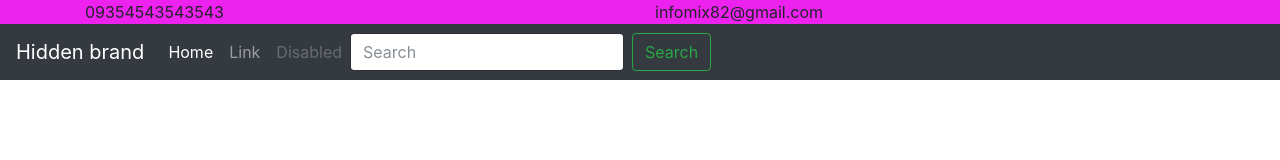
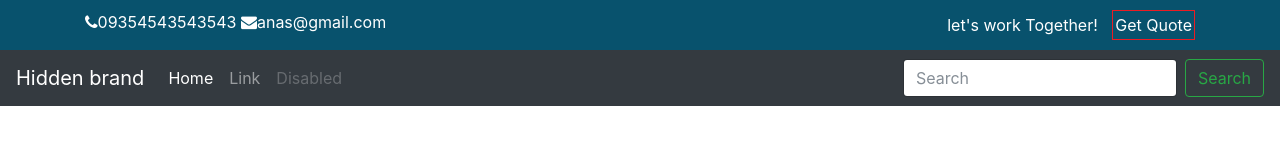
Before and after one commit to anasalpure/design, a plain HTML site: page index.html in a window 1280 px wide. Drawn offline with Linux system fonts and the light colour scheme.

Commit message:
last monday
add some css

```diff
--- a/css/custom.css
+++ b/css/custom.css
@@ -1,11 +1,36 @@
-.searchform{
-width:80%;
-transform: easy 2 2;
+/*
+auther : anas alpure
+maincolors:
+1:#08526d
+2:#eclc23
+*/
+
+
+
+.searchform input{
+    /*
+    width:80%;
+    transition-property: width;
+    transition-duration: 5s;
+    transition-timing-function: linear;
+    transition-delay: 0.2s;
+    */
+    transition: width 2s linear 1s;
+    -webkit-transition: width 2s linear 1s;
 }
 .searchform input:hover{
 width:70%;
 }
 
 .upper-bar{
-    background-color: #e2e;
+    background-color: #08526d;
+    padding:10px;
+    color: #fff;
 }
+
+.upper-bar .quote{
+    display: inline-block;
+    margin-left: 10px;
+    border: 1px solid #ec1c23;
+    padding: 2px;
+}
--- a/index.html
+++ b/index.html
@@ -16,11 +16,13 @@
 <div class="upper-bar">
   <div class="container">
           <div class="row">
-              <div class="col-lg mr">
-                09354543543543
+              <div class="col-sm">
+                <i class="fa fa-phone"></i><span>09354543543543</span>
+                 <i class="fa fa-envelope"></i><span>anas@gmail.com</span>
               </div>
-              <div class="col-lg ml">
-                infomix82@gmail.com
+              <div class="col-sm text-right">
+                 <span>let's work Together!</span>
+                 <span class="quote">Get Quote</span>
               </div>
           </div>
   </div>
```
